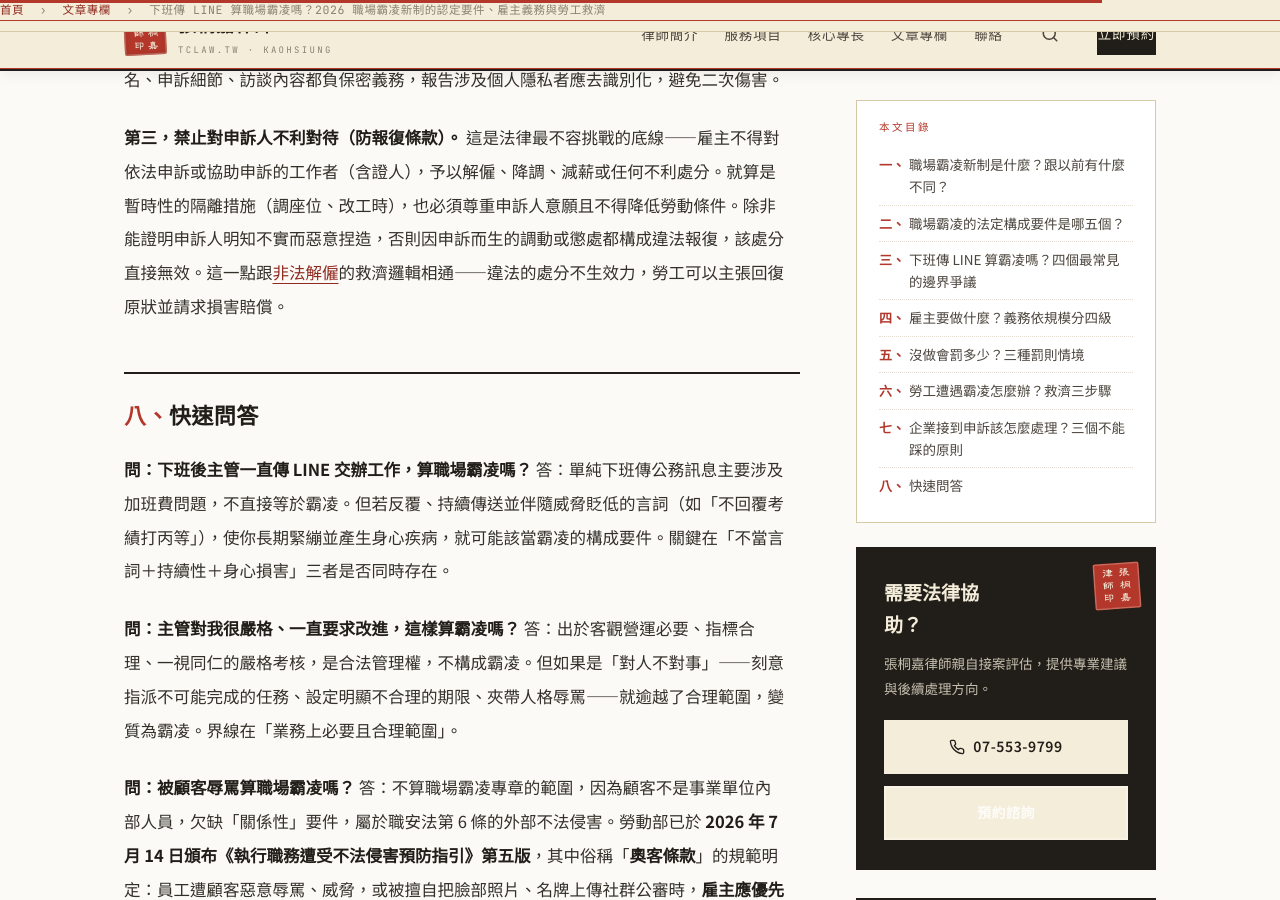
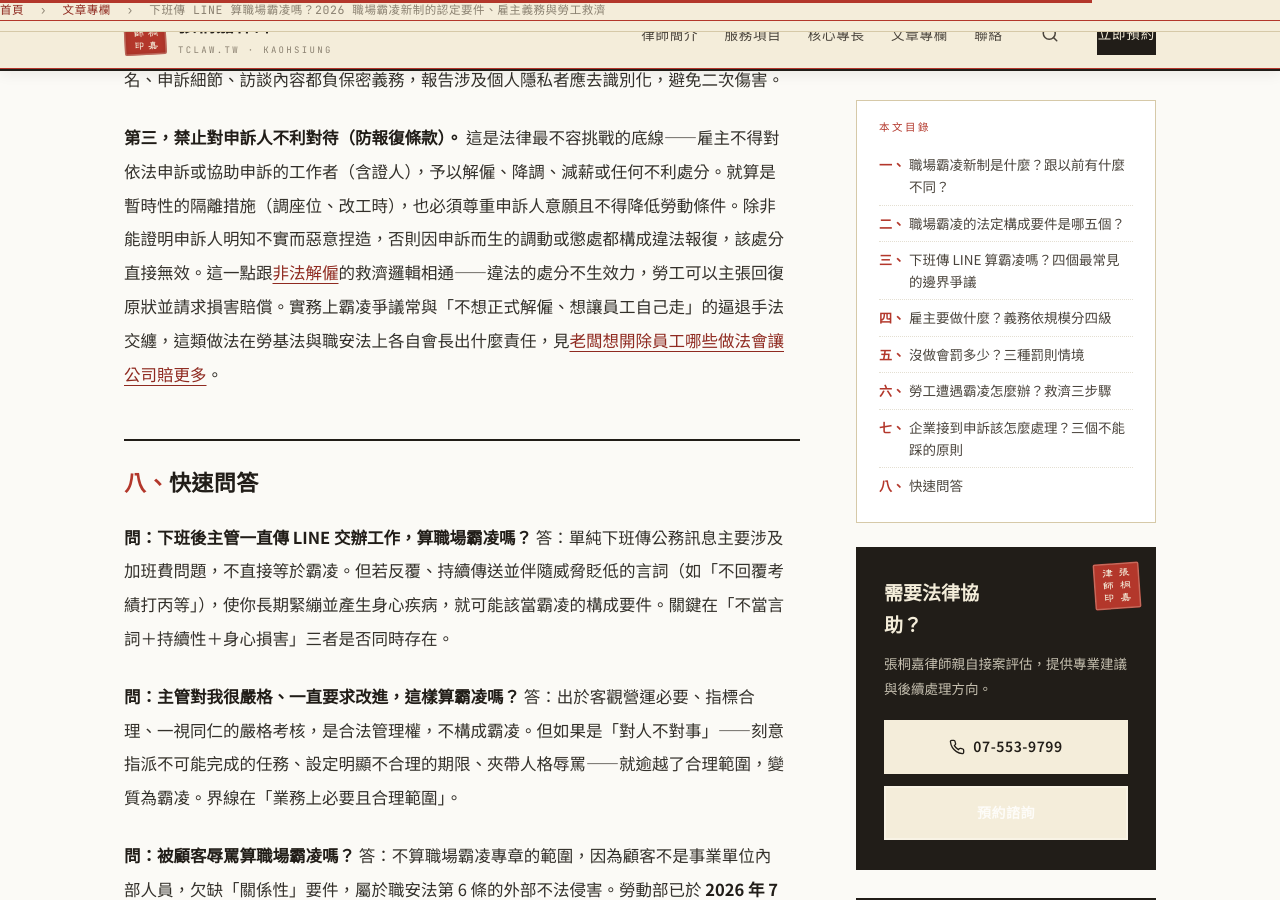
Before and after one commit to let0448/tclaw.tw, a Jekyll site: the page built from _posts/2026-07-04-workplace-bullying-legal-guide.md, in a window 1280 px wide and 900 px high, scrolled down 7116 px. Built offline with Jekyll 4.4.1, drawn with Linux system fonts in a browser that asks for light colours; some of the changed text lies outside the part shown.

Commit message:
docs: 補勞資爭議 cluster 反向內鏈至雇主解僱地雷一文
- illegal-dismissal:於資遣/開除要件段末加雇主視角回鏈
- workplace-bullying:於防報復條款段末加逼退責任回鏈

Co-Authored-By: Claude Opus 5 <noreply@anthropic.com>
Claude-Session: https://claude.ai/code/session_016A29EcMeTxtotA8pxKdLnx

```diff
--- a/_posts/2026-07-04-workplace-bullying-legal-guide.md
+++ b/_posts/2026-07-04-workplace-bullying-legal-guide.md
@@ -103,7 +103,7 @@ category: 勞資爭議
 
 **第二，嚴格保密。** 全程不公開處理。受理的 HR、調查小組、證人及行政人員，對當事人姓名、申訴細節、訪談內容都負保密義務，報告涉及個人隱私者應去識別化，避免二次傷害。
 
-**第三，禁止對申訴人不利對待（防報復條款）。** 這是法律最不容挑戰的底線——雇主不得對依法申訴或協助申訴的工作者（含證人），予以解僱、降調、減薪或任何不利處分。就算是暫時性的隔離措施（調座位、改工時），也必須尊重申訴人意願且不得降低勞動條件。除非能證明申訴人明知不實而惡意捏造，否則因申訴而生的調動或懲處都構成違法報復，該處分直接無效。這一點跟[非法解僱](/articles/illegal-dismissal-labor-rights-legal-guide/)的救濟邏輯相通——違法的處分不生效力，勞工可以主張回復原狀並請求損害賠償。
+**第三，禁止對申訴人不利對待（防報復條款）。** 這是法律最不容挑戰的底線——雇主不得對依法申訴或協助申訴的工作者（含證人），予以解僱、降調、減薪或任何不利處分。就算是暫時性的隔離措施（調座位、改工時），也必須尊重申訴人意願且不得降低勞動條件。除非能證明申訴人明知不實而惡意捏造，否則因申訴而生的調動或懲處都構成違法報復，該處分直接無效。這一點跟[非法解僱](/articles/illegal-dismissal-labor-rights-legal-guide/)的救濟邏輯相通——違法的處分不生效力，勞工可以主張回復原狀並請求損害賠償。實務上霸凌爭議常與「不想正式解僱、想讓員工自己走」的逼退手法交纏，這類做法在勞基法與職安法上各自會長出什麼責任，見[老闆想開除員工哪些做法會讓公司賠更多](/articles/employer-termination-mistakes-legal-guide/)。
 
 ## 快速問答
 
```
Also changed, not shown: _posts/2026-04-18-illegal-dismissal-labor-rights-legal-guide.md (+2 -0 lines).
